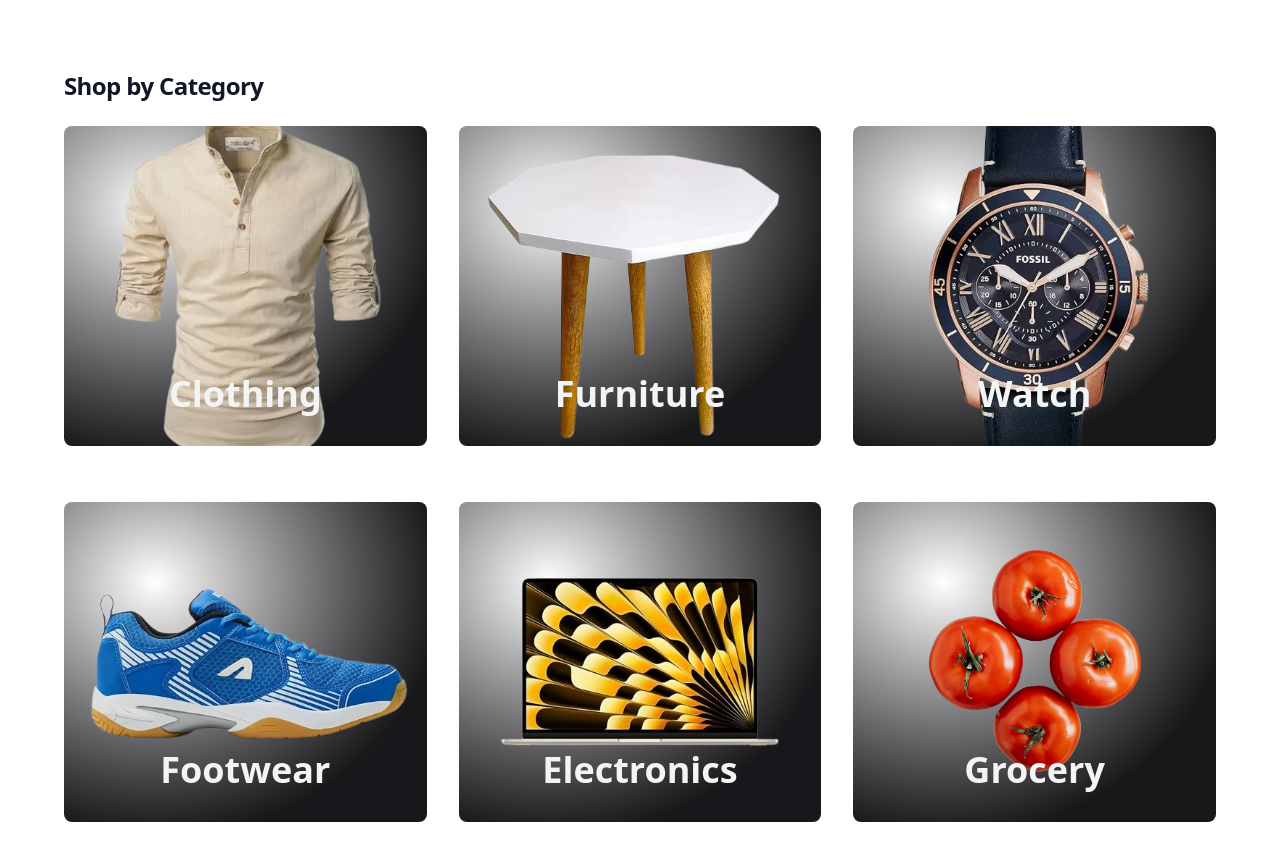
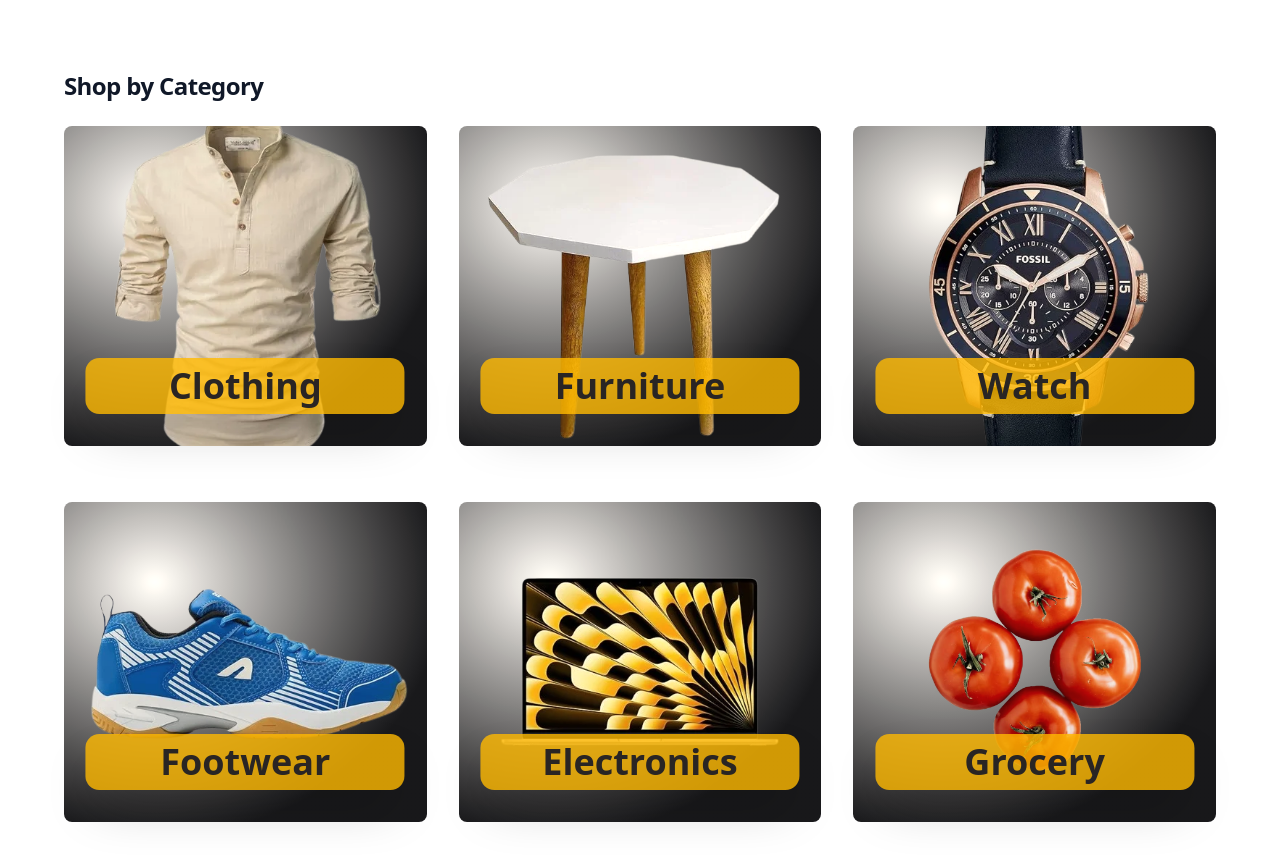
Before and after one commit to devHksingh/ecom-client-nextjs, a Next.js app: page / in a window 1280 px wide. Shown: the part 1680-2542 px from the top of the page. Built offline with nearby package versions, Linux system fonts and the light colour scheme; no server answers.

Commit message:
fix link css position

```diff
--- a/components/FeaturesSection1.tsx
+++ b/components/FeaturesSection1.tsx
@@ -56,11 +56,11 @@ const FeaturesSection = () => {
                 alt={cate.describtion}
                 width={200}
                 height={200}
-                className="aspect-square w-full rounded-md  object-cover group-hover:opacity-75 lg:aspect-auto lg:h-80 mix-blend-darken hover:cursor-pointer bg-radial-[at_25%_25%] from-white to-zinc-900 to-75%"
+                className="aspect-square w-full rounded-md  object-cover  lg:aspect-auto lg:h-80 mix-blend-darken  bg-radial-[at_25%_25%] from-white to-zinc-900 to-75% sepia-10"
               />
               <div className="mt-4 flex justify-between">
-                <div>
-                  <h3 className="text-xl text-gray-100 absolute bottom-12 left-1/2 -translate-x-1/2 font-bold lg:text-4xl ">
+                <div className=" ">
+                  <h3 className="text-xl text-stone-800 absolute bottom-12 left-1/2 -translate-x-1/2 font-bold lg:text-4xl w-[88%] text-center bg-amber-400/80 py-2  hover:bg-amber-500/80 rounded-xl shadow-2xl ">
                     {/* TODO: INSERT Link category[id] */}
                     <Link href={`/category/${cate.title}`}>
                       <span aria-hidden="true" className="absolute inset-0 " />
```
